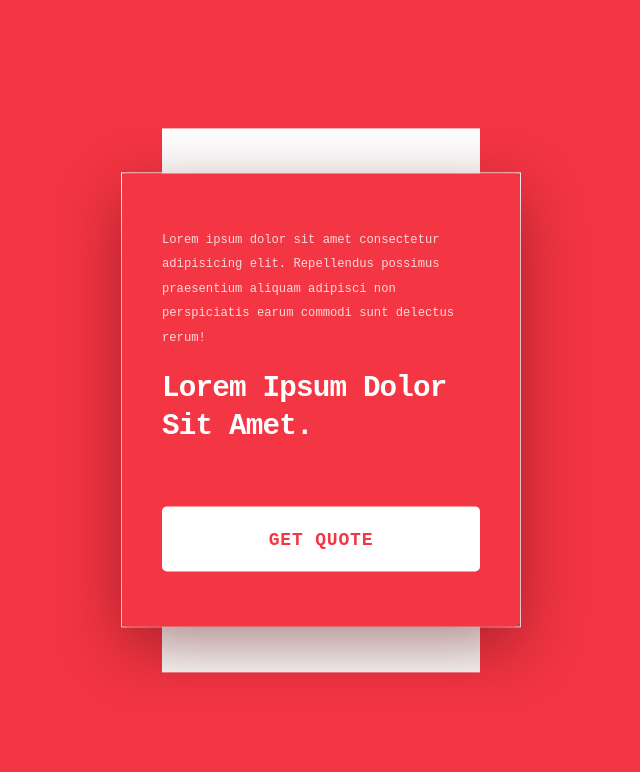
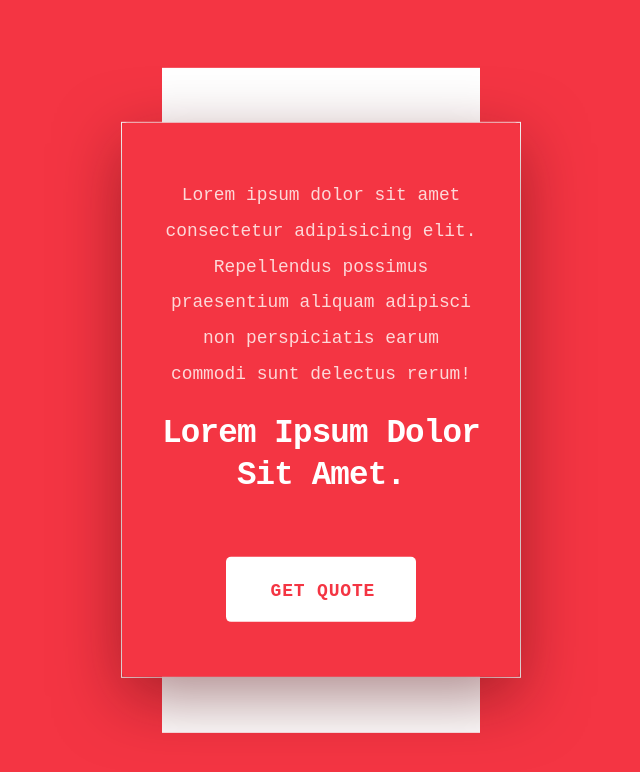
Before and after one commit to SharifAly/---15.-HTTPRequestRandomQuote, a plain HTML site: page index.html in a window 1280 px wide. Shown: the whole page, without its empty margins (319-959 px from the left). Drawn offline with nearby package versions, Linux system fonts and the light colour scheme; no server answers.

Commit message:
changed font size

```diff
--- a/styles.css
+++ b/styles.css
@@ -41,14 +41,17 @@ body {
 .container p {
     color: #fdd8d8;
     line-height: 2;
-    font-size: 1.5rem;
+    font-size: 2.2rem;
+    text-align: center;
 }
 
 .container h3 {
     color: #ffffff;
     margin: 20px 0 60px 0;
+    font-size: 4rem;
     font-weight: 600;
     text-transform: capitalize;
+    text-align: center;
 }
 
 .container button {
@@ -60,6 +63,7 @@ body {
     font-weight: 600;
     color: #f43543;
     cursor: pointer;
-    width: 100%;
-    margin: 0 auto;
+    width: 60%;
+    margin: 0 0 0 20%;
+    text-align: center;
 }
```
